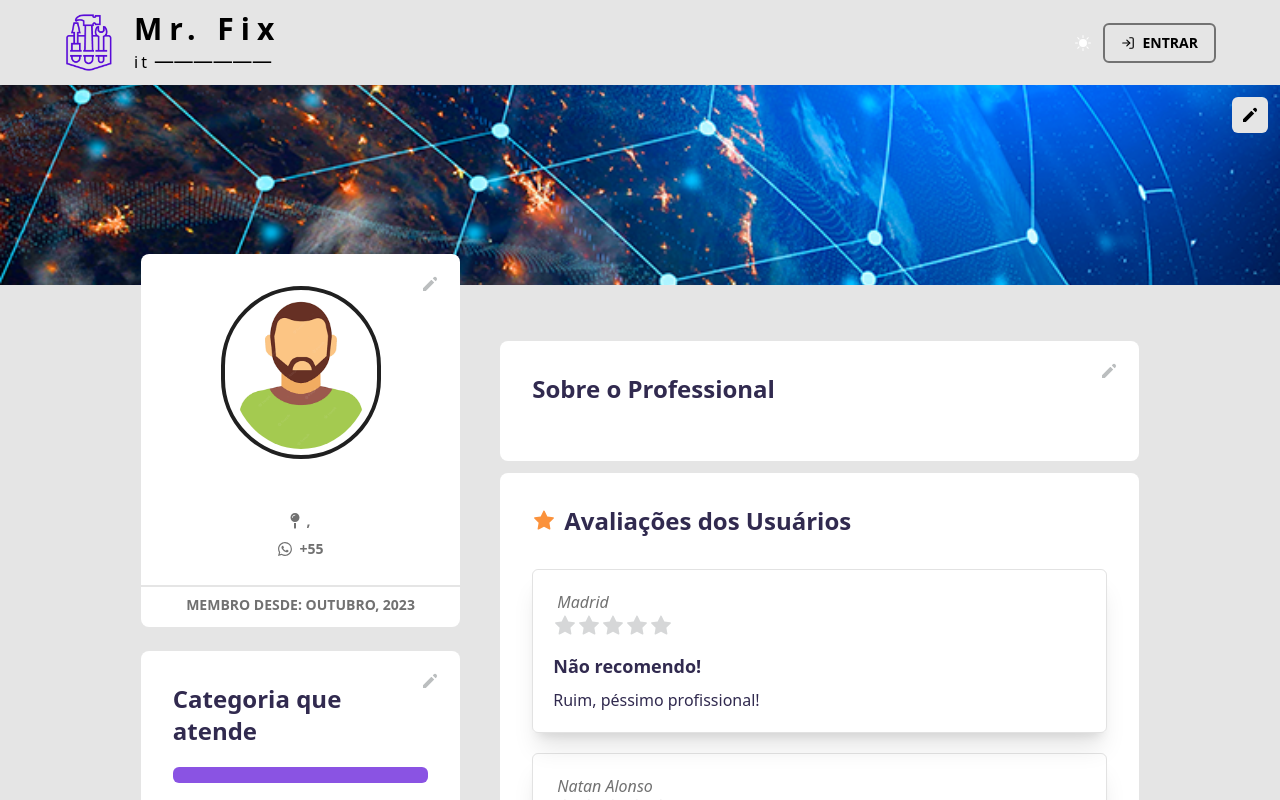
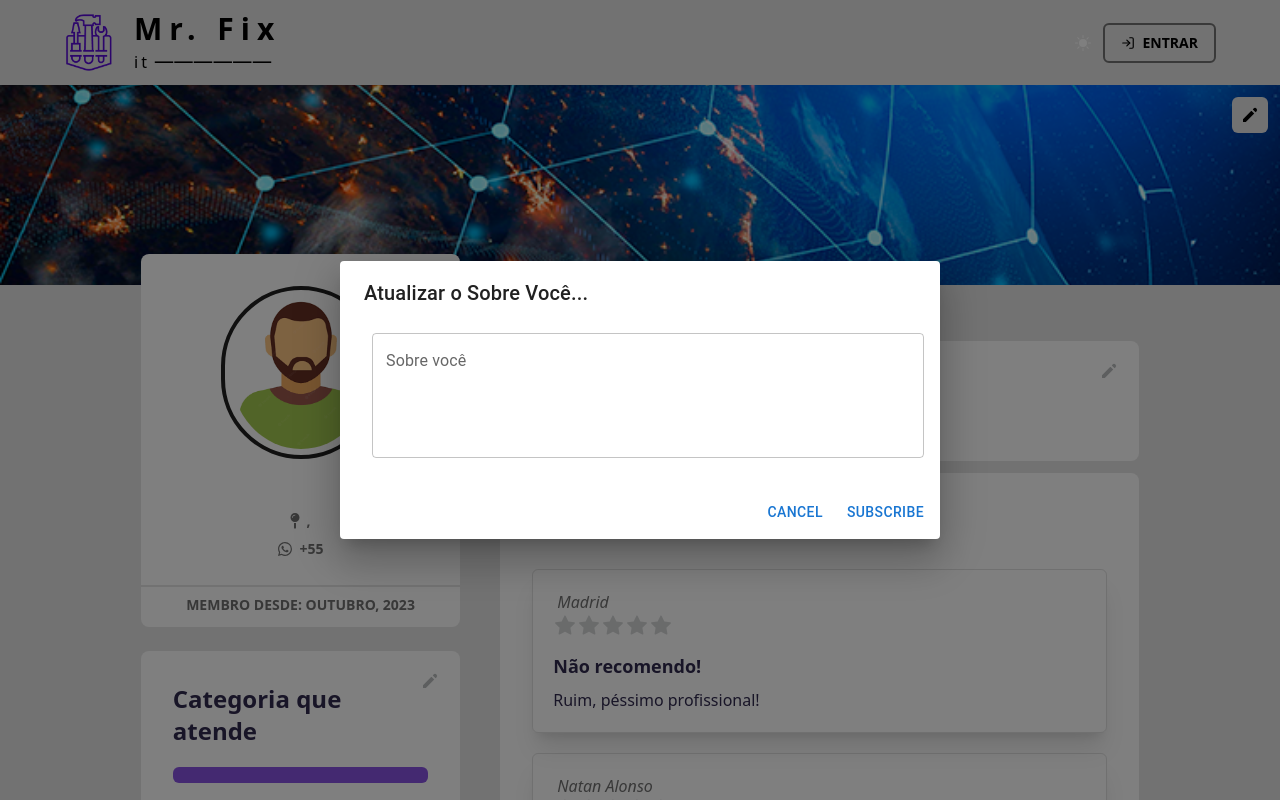
Before and after one commit to luiz-henrique-f/mr-fix-it, a Next.js app: page /professionals/1 in a window 1280 px wide. Both pictures are taken after a click on the button 1109 px from the left and 371 px from the top of the page. Shown: the top 800 px of the page. Built offline with nearby package versions, Linux system fonts and the light colour scheme; no server answers; the database is empty.

Commit message:
feat: preparing dialog for update inputs

```diff
--- a/src/app/professionals/[professionalid]/components/ProfessionalDescription.tsx
+++ b/src/app/professionals/[professionalid]/components/ProfessionalDescription.tsx
@@ -1,7 +1,18 @@
+"use client"
+
 import { Prestador } from '@prisma/client';
 import React from 'react';
+import Button from '@mui/material/Button';
+import TextField from '@mui/material/TextField';
+import Dialog, { DialogProps } from '@mui/material/Dialog';
+import DialogActions from '@mui/material/DialogActions';
+import DialogContent from '@mui/material/DialogContent';
+import DialogTitle from '@mui/material/DialogTitle';
+import useMediaQuery from '@mui/material/useMediaQuery';
+import Select, { SelectChangeEvent } from '@mui/material/Select';
 
 import ChangeButton from '@/components/ChangeButton'
+import { Box } from '@mui/material';
 
 interface ProfessionalDescriptionProps {
     description: string
@@ -9,9 +20,67 @@ interface ProfessionalDescriptionProps {
 
 const ProfessionalDescription = ({description}: ProfessionalDescriptionProps) => {
 
+    const [open, setOpen] = React.useState(false);
+    const [fullWidth, setFullWidth] = React.useState(true);
+    const [maxWidth, setMaxWidth] = React.useState<DialogProps['maxWidth']>('sm');
+
+    const handleClickOpen = () => {
+      setOpen(true);
+    };
+
+    const handleClose = () => {
+      setOpen(false);
+    };
+
+    const handleMaxWidthChange = (event: SelectChangeEvent<typeof maxWidth>) => {
+      setMaxWidth(
+        // @ts-expect-error autofill of arbitrary value is not handled.
+        event.target.value,
+      );
+    };
+
+    const handleFullWidthChange = (event: React.ChangeEvent<HTMLInputElement>) => {
+      setFullWidth(event.target.checked);
+    };
+
     return (
         <div className="relative flex flex-col p-8 bg-white dark:bg-darkBGLighter rounded-lg w-full">
-            <ChangeButton className='absolute top-3 right-3' />
+      <Dialog open={open} onClose={handleClose}
+        fullWidth={fullWidth}
+        maxWidth={maxWidth}>
+        <DialogTitle>Atualizar o Sobre Você...</DialogTitle>
+        <DialogContent>
+          <Box
+            component="form"
+            sx={{
+              '& .MuiTextField-root': { m: 1 },
+            }}
+            noValidate
+            autoComplete="off"
+          >
+          <TextField
+                // {...register("observacao", {
+                //   required: {
+                //     value: true,
+                //     message: 'Campo sobre você é obrigatório',
+                //   }
+                // })}
+                id="outlined-multiline-flexible"
+                label="Sobre você"
+                fullWidth
+
+                multiline
+                rows={4}
+                maxRows={8}>
+              </TextField>
+              </Box>
+        </DialogContent>
+        <DialogActions>
+          <Button onClick={handleClose}>Cancel</Button>
+          <Button onClick={handleClose}>Subscribe</Button>
+        </DialogActions>
+      </Dialog>
+            <ChangeButton className='absolute top-3 right-3' onClick={handleClickOpen}/>
             <h2 className='text-2xl mb-5 font-bold text-primaryDarker dark:text-white'>Sobre o Professional</h2>
             <p className='text-sm leading-5 text-justify text-primaryDarker dark:text-white mt-1 indent-3'>{description}</p>
         </div>
--- a/src/app/professionals/[professionalid]/page.tsx
+++ b/src/app/professionals/[professionalid]/page.tsx
@@ -7,6 +7,7 @@ import ProfessionalDescription from './components/ProfessionalDescription';
 import ProfessionalInfo from './components/ProfessionalInfo';
 import ProfessionalCategory from './components/ProfessionalCategory';
 import ProfessionalRaiting from './components/ProfessionalRaiting';
+import axios from 'axios';
 
 import { AiFillStar } from 'react-icons/ai'
 
@@ -20,8 +21,41 @@ const getProfessionalDetails = async (professionalid: string) => {
     return professional;
 }
 
-const ProfessionalDetail = async ({params}: { params : { professionalid: string} }) => {
+    // const fetchReservations = async (professionalid: string) => {
+    //     const response = await fetch(`http://localhost:3000/existProfessional/${professionalid}/list`);
+
+    //     const json = await response.json();
+
+    //     return JSON.parse(json);
+    // };
+
+
+
+const ProfessionalDetail = async({ params }: { params: { professionalid: string } }) => {
     const professional = await getProfessionalDetails(params.professionalid);
+
+    // React.useEffect(() => {
+    //     axios.get(`http://localhost:3000/existProfessional/${params.professionalid}/list`)
+    //       .then((response) => {
+    //         console.log(response.data)
+    //       })
+    //   });
+
+    // const professional = await fetchReservations(params.professionalid);
+    // const fetchReservations = async (professionalid: string) => {
+    //     const response = await fetch(`/existProfessional/${professionalid}/list`);
+
+    //     const json = await response.json();
+
+    //     return json;
+    // };
+
+
+
+
+    // React.useEffect(() => {
+    //     fetchReservations(params.professionalid);
+    // });
 
     // if(!professional) return null;
 
```
